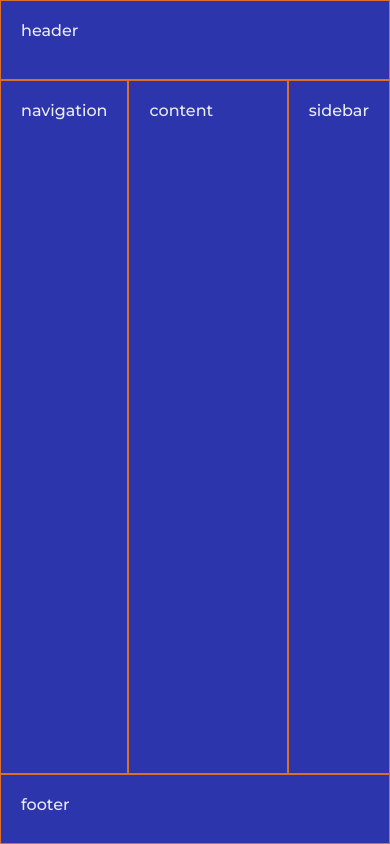
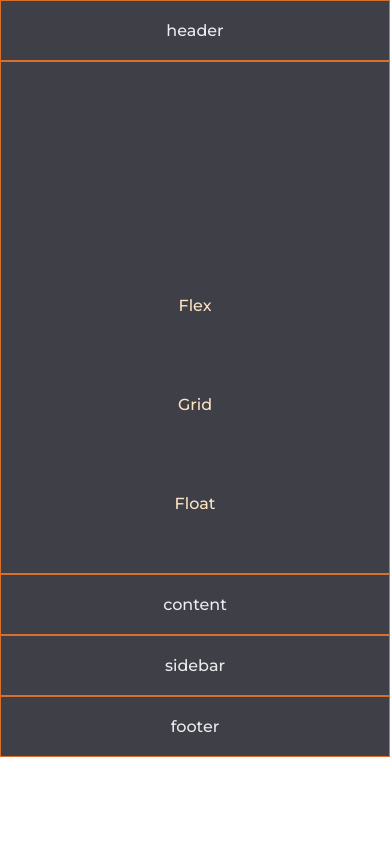
Before and after one commit to NickMarinade/TheHolyGraleBecode, a plain HTML site: page grid.html in a window 390 px wide. Drawn offline with Linux system fonts and the light colour scheme.

Commit message:
grid ver 2.0

```diff
--- a/CSS/grid.css
+++ b/CSS/grid.css
@@ -5,6 +5,28 @@
     box-sizing: border-box;
     padding: 0;
     margin: 0;
+}
+
+.navLinks {
+    list-style: none;
+    padding-top: 50%;
+}
+
+.navLinks li {
+
+    padding: 40px 20px;
+
+
+}
+
+.navLinks li a {
+    transition: all 0.3s ease 0s;
+    color:bisque;
+    text-decoration: none;
+}
+
+.navLinks li a:hover {
+    color: rgb(216, 112, 43);
 }
 
 body {
@@ -25,10 +47,11 @@ nav,
 main,
 aside,
 footer {
-    background-color: rgb(45, 53, 172);
+    background-color: rgb(62, 63, 71);
     color: rgb(234, 236, 238);
     padding: 20px;
     border: rgb(216, 112, 43) 1px solid;
+    text-align: center;
 }
 
 header {
@@ -51,6 +74,28 @@ footer {
     grid-area: footer;
 }
 
-@media(max-width: 620px) {
+@media (max-width: 520px) {
+
+    header, .showCase, footer, body{
+        display: flex;
+        flex-direction: column;
+        text-align: center;
+        width: 100%;
+        height: 100%;
+
+    }
+
+
+
+
+
+
+
+
+
+
+
+
+
 
 }
--- a/grid.html
+++ b/grid.html
@@ -14,7 +14,11 @@
     </header>
 
     <nav>
-        navigation
+        <ul class="navLinks">
+            <li><a href="./index.html">Flex</a></li>
+            <li><a href="./grid.html">Grid</a></li>
+            <li><a href="https://nickmarinade.github.io/AboutmeBecode/">Float</a></li>
+        </ul>
     </nav>
 
     <main>
```
